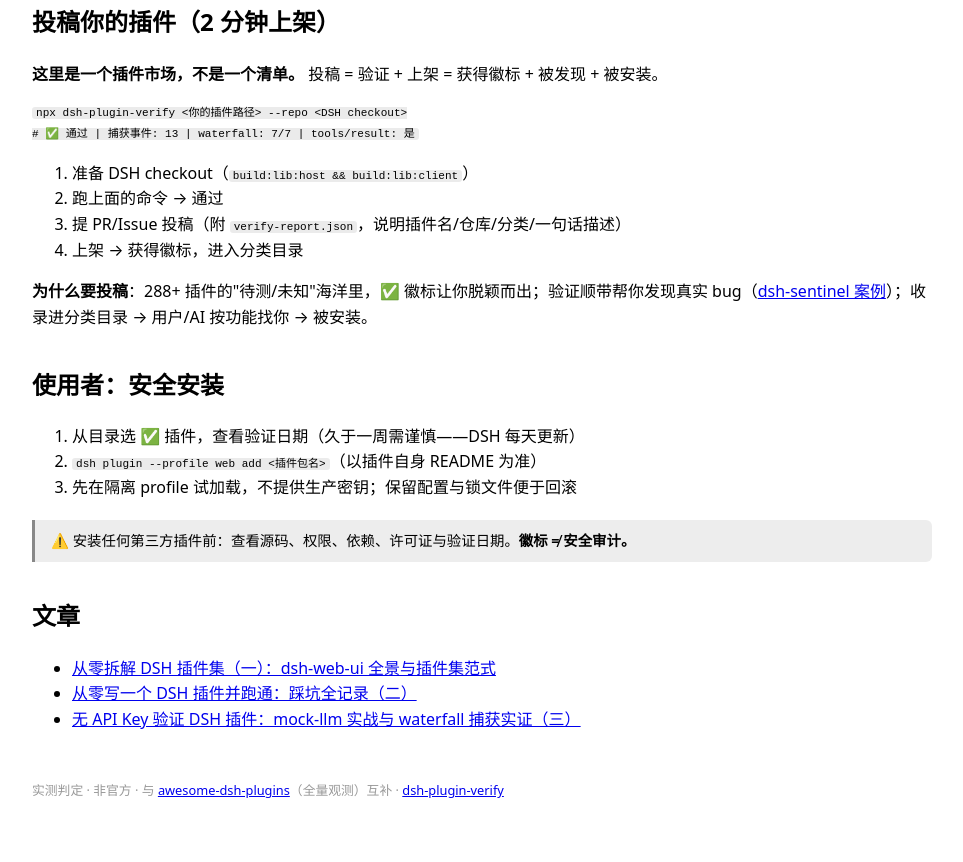
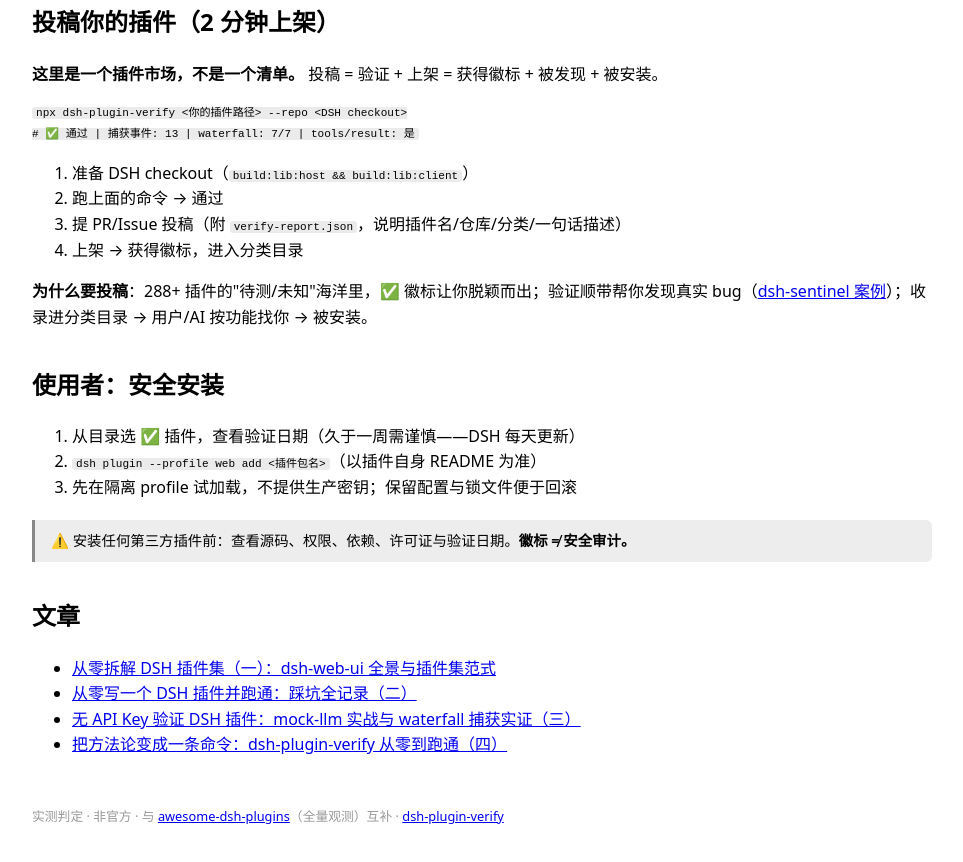
Before and after one commit to qing3a/dsh-plugin-verify, a website: page index.html in a window 1280 px wide. Shown: the part 976-1838 px from the top of the page, without its empty margins (158-1121 px from the left). Drawn offline with Linux system fonts and the light colour scheme.

Commit message:
import index.html (10742 bytes, update)

```diff
--- a/index.html
+++ b/index.html
@@ -193,6 +193,7 @@
   <li><a href="https://github.com/qing3a/dsh-plugin-verify/blob/main/posts/01-dsh-web-ui-拆解.md">从零拆解 DSH 插件集（一）：dsh-web-ui 全景与插件集范式</a></li>
   <li><a href="https://github.com/qing3a/dsh-plugin-verify/blob/main/posts/02-从零写DSH插件踩坑全记录.md">从零写一个 DSH 插件并跑通：踩坑全记录（二）</a></li>
   <li><a href="https://github.com/qing3a/dsh-plugin-verify/blob/main/posts/03-无APIKey验证DSH插件.md">无 API Key 验证 DSH 插件：mock-llm 实战与 waterfall 捕获实证（三）</a></li>
+  <li><a href="https://github.com/qing3a/dsh-plugin-verify/blob/main/posts/04-dsh-plugin-verify%E4%BB%8E%E9%9B%B6%E5%88%B0%E8%B7%91%E9%80%9A.md">把方法论变成一条命令：dsh-plugin-verify 从零到跑通（四）</a></li>
 </ul>
 </div>
 
```
